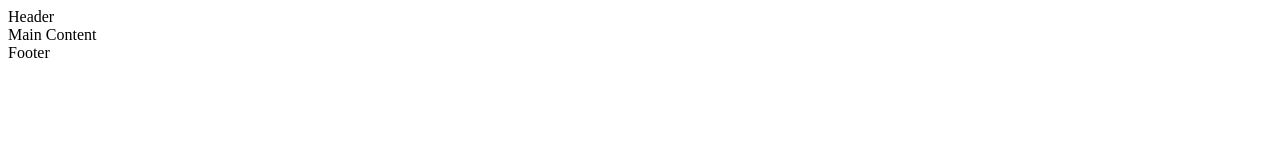
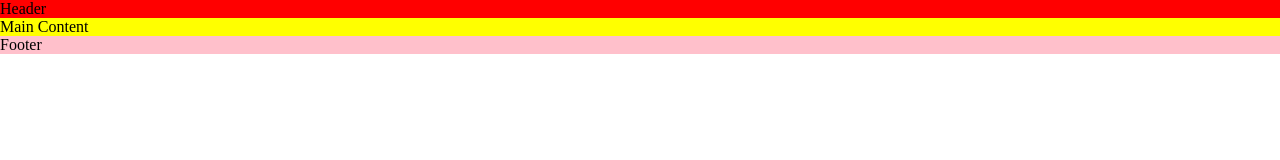
Before and after one commit to Ross-Fraser/bean-quest, a plain HTML site: page index.html in a window 1280 px wide. Drawn offline with Linux system fonts and the light colour scheme.

Commit message:
Add stylesheet with starter styles

```diff
--- /dev/null
+++ b/assets/css/style.css
@@ -0,0 +1,21 @@
+/* Asterisk wildcard selector to override default styles added by the browser */
+* {
+    padding: 0;
+    margin: 0;
+    box-sizing: border-box;
+}
+
+/* Header */
+header {
+    background-color: red;
+}
+
+/* Main Content */
+main {
+    background-color: yellow;
+}
+
+/* Footer */
+footer {
+    background-color: pink;
+}
--- a/index.html
+++ b/index.html
@@ -13,6 +13,8 @@
     <link rel="apple-touch-icon" sizes="180x180" href="assets/favicon/apple-touch-icon.png" />
     <link rel="icon" type="image/png" sizes="32x32" href="assets/favicon/favicon-32x32.png" />
     <link rel="icon" type="image/png" sizes="16x16" href="assets/favicon/favicon-16x16.png" />
+    <!-- Stylesheet -->
+    <link rel="stylesheet" href="assets/css/style.css">
 </head>
 <body>
 <!-- Header -->
```
